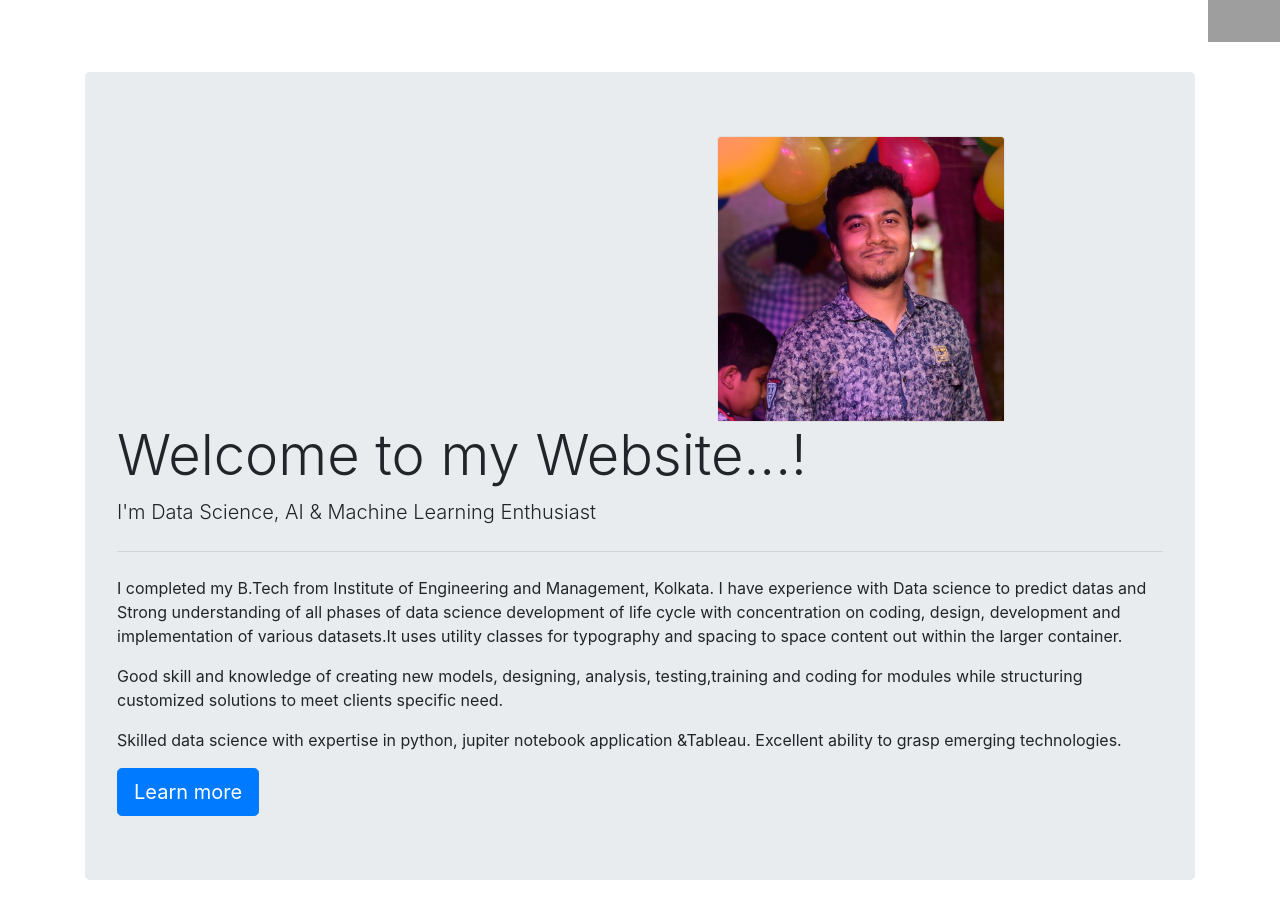
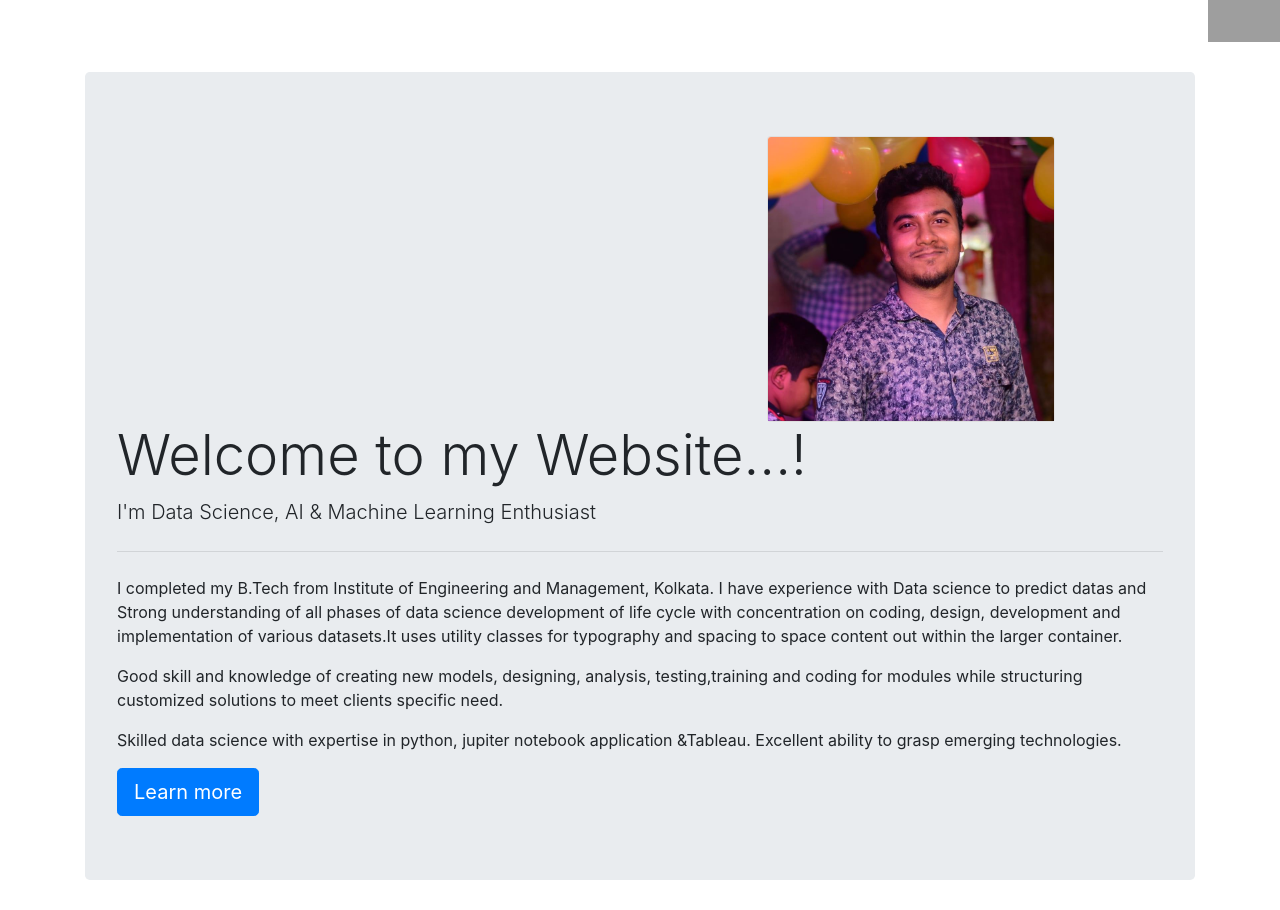
Before and after one commit to partho1999/portfolio, a plain HTML site: page index.html in a window 1280 px wide. Shown: the part 998-1908 px from the top of the page. Drawn offline with nearby package versions, Linux system fonts and the light colour scheme; grey boxes are pictures that could not be loaded.

Commit message:
Update index.html

```diff
--- a/index.html
+++ b/index.html
@@ -79,7 +79,7 @@
 </div>
 <div id ="profile"class="container">
   <div class="jumbotron">
-    <div class="card" style="width: 18rem; margin-left:600px; ">
+    <div class="card" style="width: 18rem; margin-left:650px; ">
   <img src="cover4.jpg" class="card-img-top" alt="...">
 </div>
   <h1 class="display-4">Welcome to my Website...!</h1>
```
